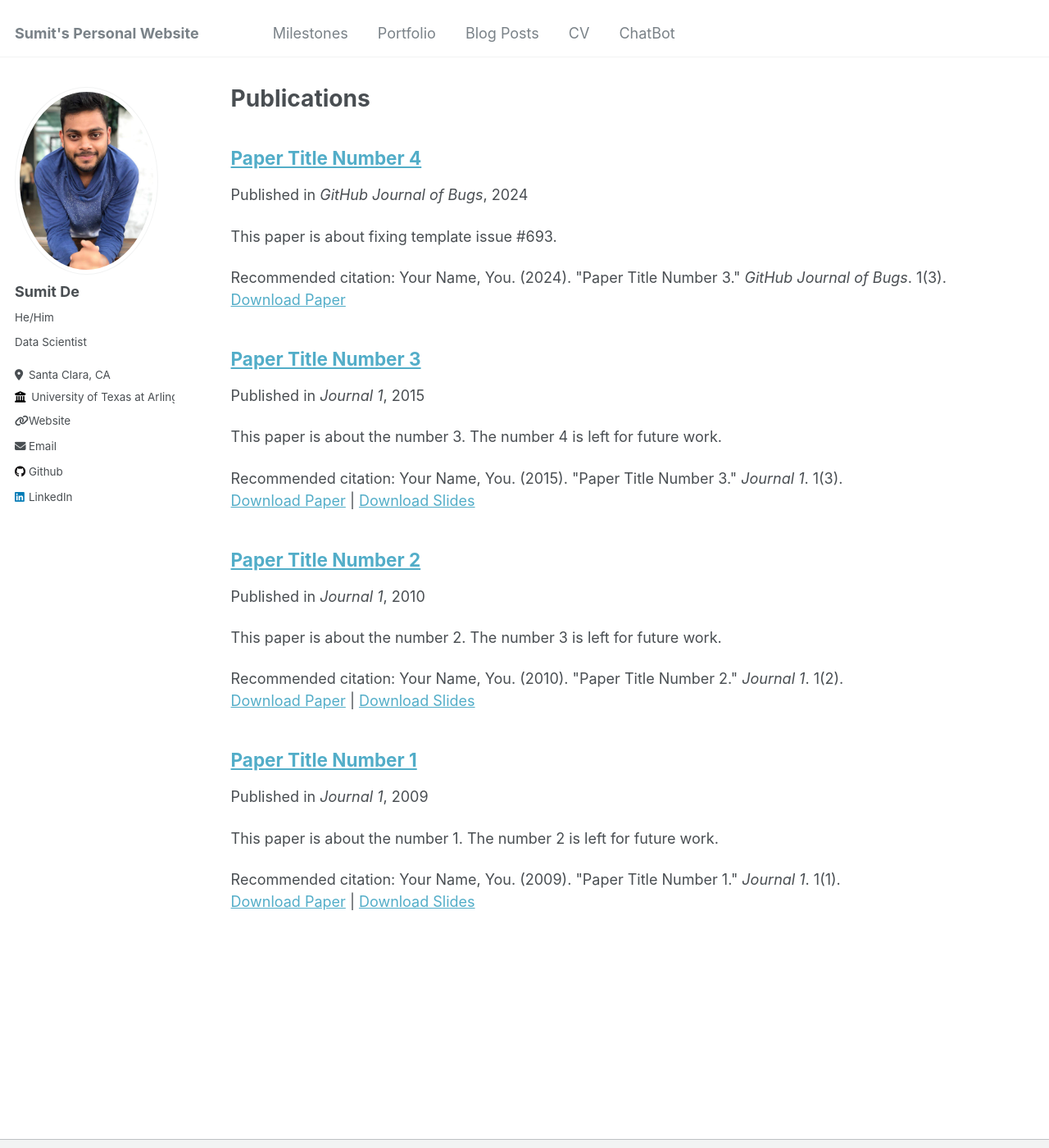
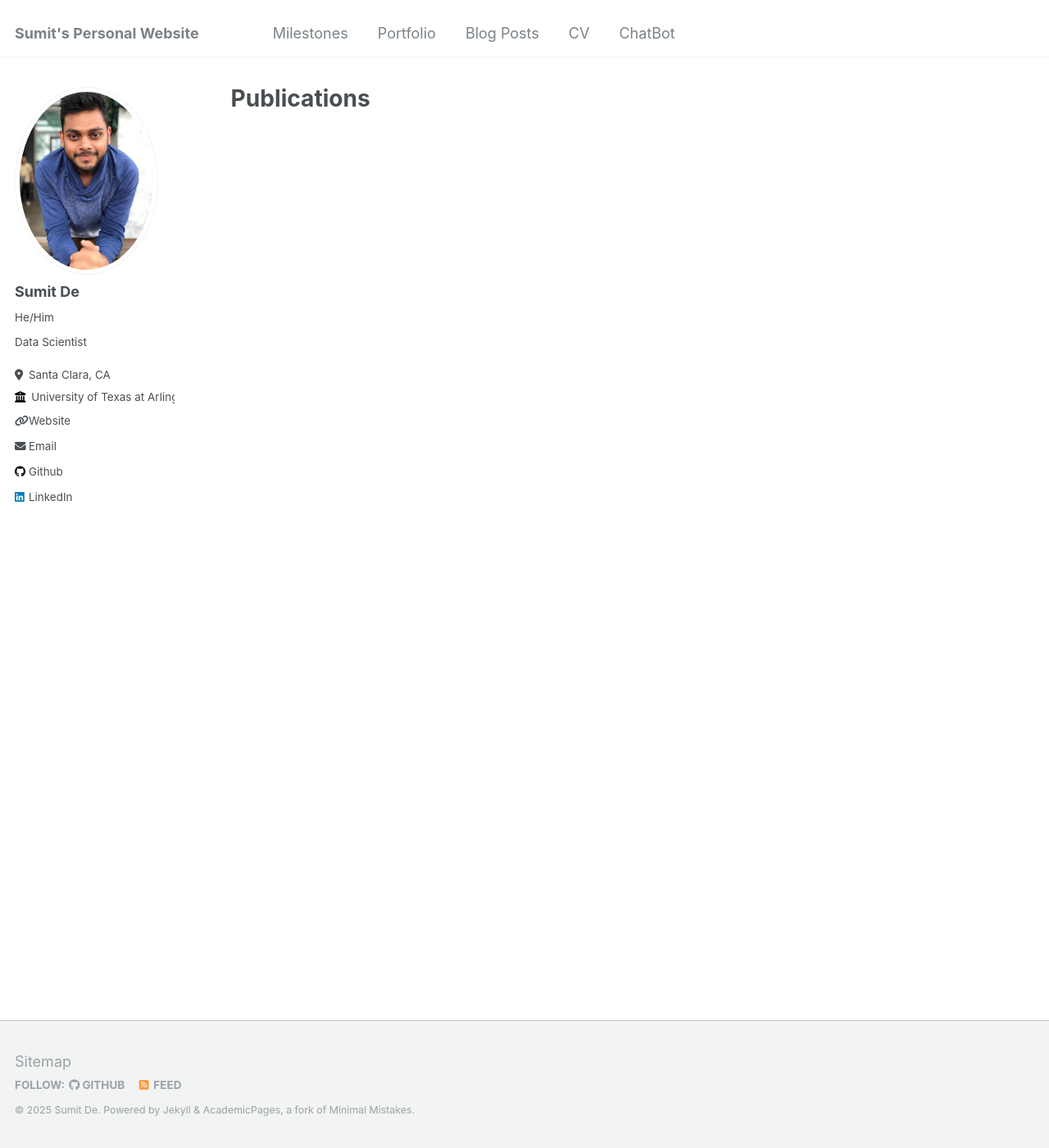
Before and after one commit to sumitisthename/sumitisthename.github.io, a Jekyll site: the page built from _pages/publications.md, in a window 1280 px wide and 1400 px high. Shown: the whole window at 82% size. Built offline with Jekyll 4.4.1, drawn with Linux system fonts in a browser that asks for light colours.

Commit message:
Update: customized pages and removed unused ones

```diff
--- a/_publications/2009-10-01-paper-title-number-1.md
+++ /dev/null
@@ -1,13 +0,0 @@
----
-title: "Paper Title Number 1"
-collection: publications
-permalink: /publication/2009-10-01-paper-title-number-1
-excerpt: 'This paper is about the number 1. The number 2 is left for future work.'
-date: 2009-10-01
-venue: 'Journal 1'
-slidesurl: 'http://academicpages.github.io/files/slides1.pdf'
-paperurl: 'http://academicpages.github.io/files/paper1.pdf'
-citation: 'Your Name, You. (2009). &quot;Paper Title Number 1.&quot; <i>Journal 1</i>. 1(1).'
----
-
-The contents above will be part of a list of publications, if the user clicks the link for the publication than the contents of section will be rendered as a full page, allowing you to provide more information about the paper for the reader. When publications are displayed as a single page, the contents of the above "citation" field will automatically be included below this section in a smaller font.
--- a/_publications/2010-10-01-paper-title-number-2.md
+++ /dev/null
@@ -1,13 +0,0 @@
----
-title: "Paper Title Number 2"
-collection: publications
-permalink: /publication/2010-10-01-paper-title-number-2
-excerpt: 'This paper is about the number 2. The number 3 is left for future work.'
-date: 2010-10-01
-venue: 'Journal 1'
-slidesurl: 'http://academicpages.github.io/files/slides2.pdf'
-paperurl: 'http://academicpages.github.io/files/paper2.pdf'
-citation: 'Your Name, You. (2010). &quot;Paper Title Number 2.&quot; <i>Journal 1</i>. 1(2).'
----
-
-The contents above will be part of a list of publications, if the user clicks the link for the publication than the contents of section will be rendered as a full page, allowing you to provide more information about the paper for the reader. When publications are displayed as a single page, the contents of the above "citation" field will automatically be included below this section in a smaller font.
--- a/_publications/2015-10-01-paper-title-number-3.md
+++ /dev/null
@@ -1,13 +0,0 @@
----
-title: "Paper Title Number 3"
-collection: publications
-permalink: /publication/2015-10-01-paper-title-number-3
-excerpt: 'This paper is about the number 3. The number 4 is left for future work.'
-date: 2015-10-01
-venue: 'Journal 1'
-slidesurl: 'http://academicpages.github.io/files/slides3.pdf'
-paperurl: 'http://academicpages.github.io/files/paper3.pdf'
-citation: 'Your Name, You. (2015). &quot;Paper Title Number 3.&quot; <i>Journal 1</i>. 1(3).'
----
-
-The contents above will be part of a list of publications, if the user clicks the link for the publication than the contents of section will be rendered as a full page, allowing you to provide more information about the paper for the reader. When publications are displayed as a single page, the contents of the above "citation" field will automatically be included below this section in a smaller font.
--- a/_publications/2024-02-17-paper-title-number-4.md
+++ /dev/null
@@ -1,12 +0,0 @@
----
-title: "Paper Title Number 4"
-collection: publications
-permalink: /publication/2024-02-17-paper-title-number-4
-excerpt: 'This paper is about fixing template issue #693.'
-date: 2024-02-17
-venue: 'GitHub Journal of Bugs'
-paperurl: 'http://academicpages.github.io/files/paper3.pdf'
-citation: 'Your Name, You. (2024). &quot;Paper Title Number 3.&quot; <i>GitHub Journal of Bugs</i>. 1(3).'
----
-
-The contents above will be part of a list of publications, if the user clicks the link for the publication than the contents of section will be rendered as a full page, allowing you to provide more information about the paper for the reader. When publications are displayed as a single page, the contents of the above "citation" field will automatically be included below this section in a smaller font.
```
Also changed, not shown: _pages/about.md (+18 -5 lines), _pages/tag-archive.html (deleted, +0 -17 lines), _pages/talkmap.html (deleted, +0 -9 lines), _pages/teaching.html (deleted, +0 -12 lines), _teaching/2014-spring-teaching-1.md (deleted, +0 -20 lines), _teaching/2015-spring-teaching-2.md (deleted, +0 -20 lines), _pages/leadership.html (renamed from _pages/talks.html), 2 other files.
